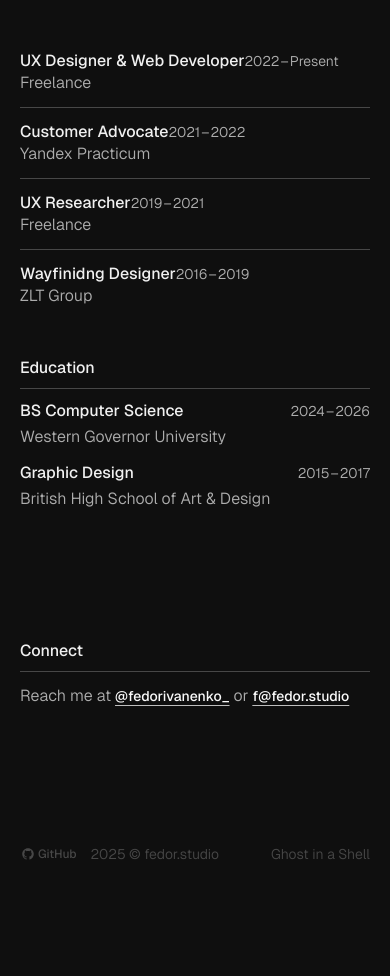
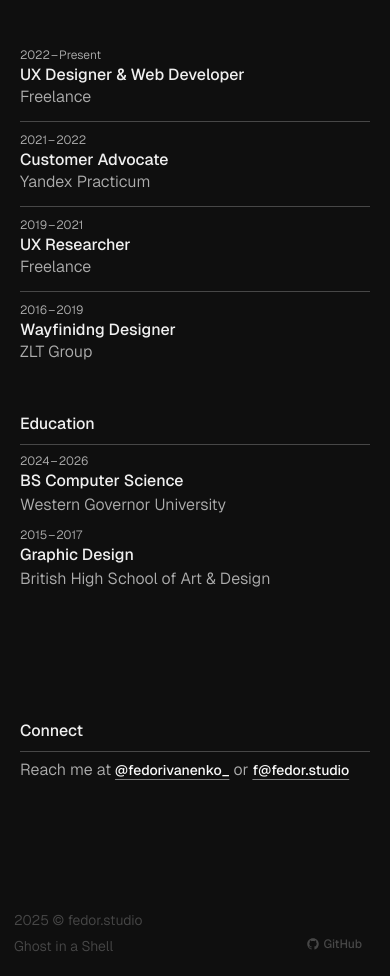
Before and after one commit to fedorivanenko/fedor-ivanenko-personal-website, a Next.js app: page / in a window 390 px wide. Shown: the part 984-1960 px from the top of the page. Before the commit the page ends 1870 px from the top, so only its background shows below. Built offline with nearby package versions, Linux system fonts and the light colour scheme.

Commit message:
mobile layout fixes

```diff
--- a/app/ui/form-errors/page.tsx
+++ b/app/ui/form-errors/page.tsx
@@ -63,7 +63,7 @@ export default function Page() {
             above or below the field.
           </p>
           <div className="w-[calc(100%+1.25rem)] flex flex-col space-y-4">
-            <div className="w-full bg-card border-border/50 border rounded -translate-x-2.5 relative">
+            <div className="w-full bg-card border-border/50 border rounded -translate-x-2.5 relative px-2.5">
               <FormHoles />
             </div>
             <p className="text-muted-foreground text-sm mx-auto">Traditional error message placement creates an ugly layout.</p>
@@ -80,7 +80,7 @@ export default function Page() {
             the status indicator inside the input and adding a tooltip.
           </p>
           <div className="w-[calc(100%+1.25rem)] flex flex-col space-y-4">
-            <div className="w-full bg-card border-border/50 border rounded -translate-x-2.5 relative">
+            <div className="w-full bg-card border-border/50 border rounded -translate-x-2.5 relative px-2.5">
               <FormWithTooltip />
             </div>
             <p className="text-muted-foreground text-sm mx-auto">
@@ -132,7 +132,7 @@ export default function Page() {
             could be treated as a returning from a form upon submission.
           </p>
           <div className="w-[calc(100%+1.25rem)] flex flex-col space-y-4">
-            <div className="w-full bg-card border-border/50 border rounded -translate-x-2.5 relative">
+            <div className="w-full bg-card border-border/50 border rounded -translate-x-2.5 relative px-2.5">
               <FormWithStatus />
             </div>
             <p className="text-muted-foreground text-sm mx-auto">Form processing errors should be treated as a form return.</p>
--- a/components/contact/contact-panel.tsx
+++ b/components/contact/contact-panel.tsx
@@ -9,13 +9,13 @@ export default function ContactPanel() {
       </div>
       <div className="text-muted-foreground">
         Reach me at{" "}
-        <Button className="px-0" variant="link">
+        <Button className="px-0" variant="link" size='inline' asChild>
           <Link href="https://x.com/fedorivanenko_" target="_blank">
           @fedorivanenko_
           </Link>
         </Button>{" "}
         or{" "}
-        <Button className="px-0" variant="link">
+        <Button className="px-0" variant="link" size='inline' asChild>
           <Link href="mailto:f@fedor.studio" target="_blank">
             f@fedor.studio
           </Link>
--- a/components/cv/cv-element.tsx
+++ b/components/cv/cv-element.tsx
@@ -11,13 +11,13 @@ export default function CVelement({ job }: { job: JobType }) {
   return (
     <AccordionItem value={job.timeline.start.toString()}>
       <AccordionTrigger>
-        <div className="flex pb-0.5 items-center">
-          <p className="font-medium">{job.jobTitle}</p>
-          <p className="ml-auto text-sm leading-none mt-0 text-muted-foreground space-x-[1px] flex">
+        <div className="flex pb-0.5 sm:items-center flex-col sm:flex-row">
+          <p className="sm:ml-auto sm:order-last text-xs mb-0.5 sm:mb-0 sm:text-sm leading-none mt-0 text-muted-foreground space-x-[1px] flex">
             <span>{job.timeline.start}</span>
             <span>&ndash;</span>
             <span>{job.timeline.end}</span>
           </p>
+          <p className="font-medium">{job.jobTitle}</p>
         </div>
         <p className="flex text-base gap-1.5 leading-none w-full text-muted-foreground">
             {job.companyName}
--- a/components/cv/education-element.tsx
+++ b/components/cv/education-element.tsx
@@ -3,13 +3,13 @@ import { EducationType } from "./cv-data";
 export default function EducationElement({item}:{item:EducationType}) {
     return (
       <div>
-        <div className="flex pb-0.5 items-center">
-          <p className="font-medium">{item.degreeName}</p>
-          <p className="ml-auto text-sm leading-none mt-0 text-muted-foreground space-x-[1px] flex">
+        <div className="flex sm:items-center flex-col sm:flex-row">
+          <p className="sm:ml-auto sm:order-last text-xs mb-0.5 sm:mb-0 sm:text-sm leading-none mt-0 text-muted-foreground space-x-[1px] flex">
             <span>{item.timeline.start}</span>
             <span>&ndash;</span>
             <span>{item.timeline.end}</span>
           </p>
+          <p className="font-medium">{item.degreeName}</p>
         </div>
         <p className="flex text-base gap-1.5 w-full text-muted-foreground">
           {item.schoolName}
--- a/components/layout/footer.tsx
+++ b/components/layout/footer.tsx
@@ -6,14 +6,14 @@ import Link from "next/link";
 
 export default function Footer() {
   return (
-    <div className="flex gap-1.5 w-[calc(100%+0.375rem)] -translate-x-1.5 text-sm text-border items-center mt-auto">
-      <Button size="tiny" variant="ghost" asChild>
+    <div className="flex flex-col sm:flex-row gap-1.5 w-[calc(100%+0.375rem)] -translate-x-1.5 text-sm text-border sm:items-center mt-auto relative">
+      <Button size="tiny" variant="ghost" asChild className="absolute bottom-0 right-0 sm:relative">
         <Link target="_blank" href="https://github.com/fedorivanenko">
           <GitHubLogoIcon style={{ width: "12px", height: "12px" }} /> GitHub
         </Link>
       </Button>
       <span>2025 © fedor.studio</span>
-      <span className="ml-auto">Ghost in a Shell</span>
+      <span className="sm:ml-auto">Ghost in a Shell</span>
     </div>
   );
 }
```
